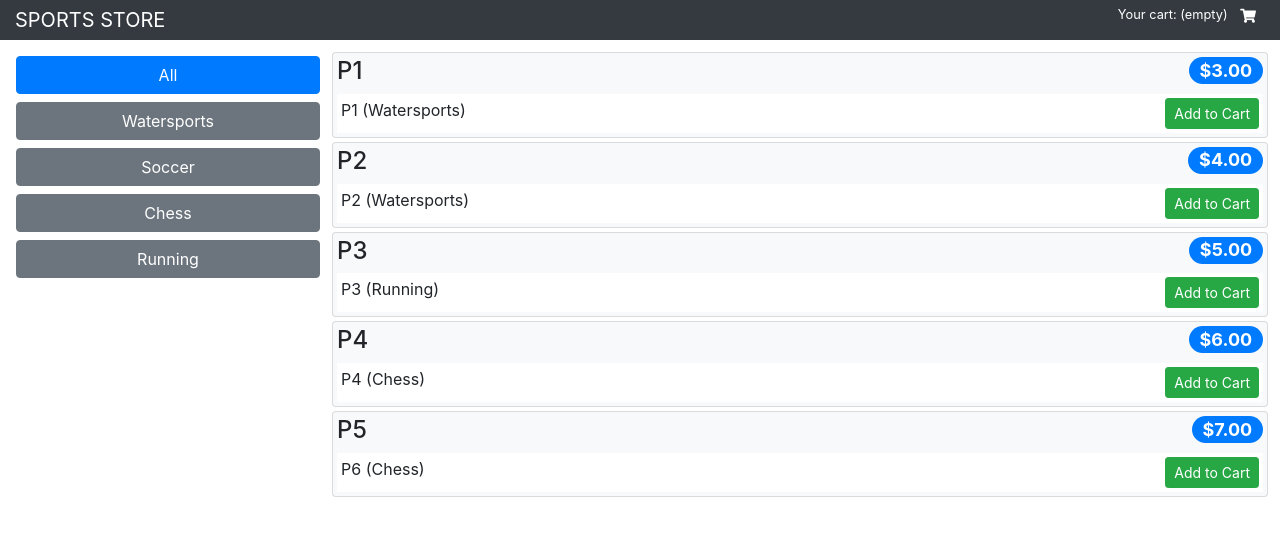
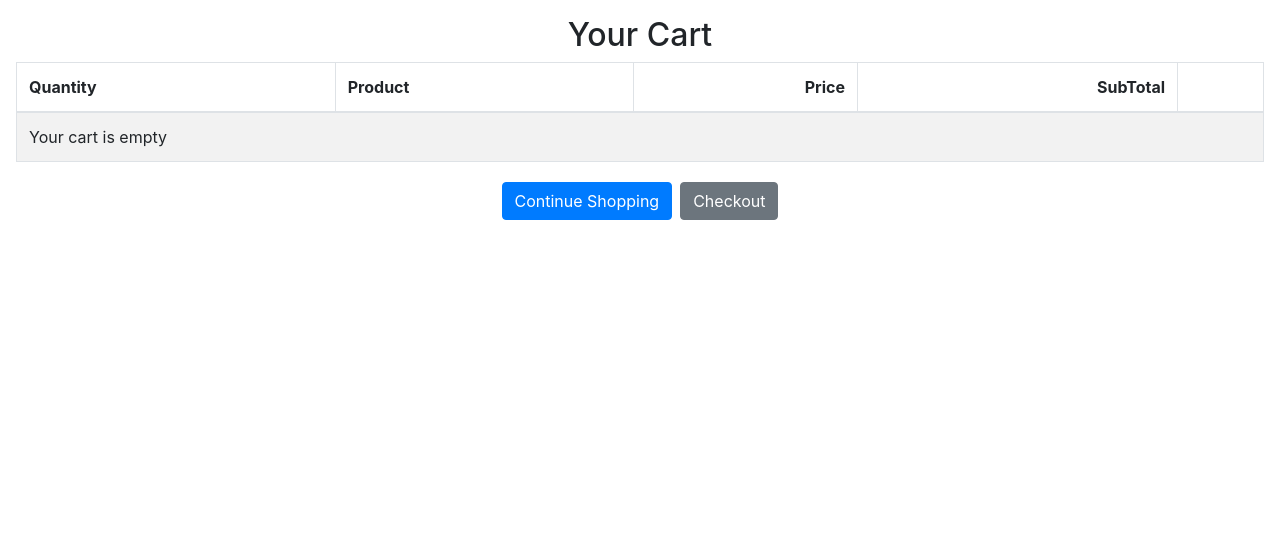
Before and after one commit to DsousaAlves/sportsstore, a React (Create React App) app: page /shop/cart in a window 1280 px wide. Before the commit this address led to /shop/products. Shown: the top 536 px of the page. Built offline with nearby package versions, Linux system fonts and the light colour scheme.

Commit message:
tabela com detalhes de produtos selecionados pelo usuario

```diff
--- a/src/data/CartReducer.js
+++ b/src/data/CartReducer.js
@@ -32,7 +32,7 @@
                     }
                 }
             );
-            return storeData || {};
+            return newStore;
         case ActionType.CART_REMOVE :
             let selection = newStore.cart.find(item => item.product.id === action.payload.id);
             newStore.cartItems -= selection.quantity;
--- /dev/null
+++ b/src/shop/CartDetails.js
@@ -0,0 +1,43 @@
+import React, { Component } from 'react';
+import {Link} from 'react-router-dom';
+import {CartDetailsRows} from './CartDetailsRows';
+
+export class CartDetails extends Component {
+
+    getLinkClasses = () => `btn btn-secondary m-1 ${this.props.cartItems === 0 ? "disabled" : ""}`;
+
+    render() {
+        return (
+            <div className="m-3">
+                <h2 className="text-center">Your Cart</h2>
+                <table className="table table-bordered table-striped">
+                    <thead>
+                        <tr>
+                            <th>Quantity</th>
+                            <th>Product</th>
+                            <th className="text-right">Price</th>
+                            <th className="text-right">SubTotal</th>
+                            <th></th>
+                        </tr>
+                    </thead>
+                    <tbody>
+                        <CartDetailsRows
+                            cart={this.props.cart}
+                            cartPrice={this.props.cartPrice}
+                            updateQuantity={this.props.updateCartQuantity}
+                            removeFromCart={this.props.removeFromCart}  />
+                    </tbody>
+
+                </table>
+                <div className="text-center">
+                    <Link className="btn btn-primary m-1" to="/shop">
+                        Continue Shopping
+                    </Link>
+                    <Link className={this.getLinkClasses()} to="/shop/checkout">
+                        Checkout
+                    </Link>
+                </div>
+            </div>
+        )
+    }
+}
--- /dev/null
+++ b/src/shop/CartDetailsRows.js
@@ -0,0 +1,39 @@
+import React, { Component } from 'react'
+
+export class CartDetailsRows extends Component {
+
+    handleChange = (product, event) => {
+        this.props.updateQuantity(product,event.target.value);
+    }
+    render() {
+        if(!this.props.cart || this.props.cart.length === 0){
+            return <tr>
+                <td colSpan="5">Your cart is empty</td>
+            </tr>
+        }else{
+            return <>
+                {
+                    this.props.cart.map(item =>
+                        <tr key={item.product.id}>
+                            <td>
+                                <input type="number" value={item.quantity} onChange={(ev) => this.handleChange(item.product, ev)} />
+                            </td>
+                            <td>{item.product.name}</td>
+                            <td>${item.product.price.toFixed(2)}</td>
+                            <td>${(item.quantity * item.product.price).toFixed(2)}</td>
+                            <td>
+                                <button className="btn btn-sm btn-danger" onClick={() => this.props.removeFromCart(item.product)}>
+                                Remove
+                                </button>
+                            </td>
+                        </tr>
+                    )}
+                    <tr>
+                        <th colSpan="3" className="text-right">Total:</th>
+                        <th colSpan="2">${this.props.cartPrice.toFixed(2)}</th>
+                    </tr>
+
+            </>
+        }
+    }
+}
--- a/src/shop/Shop.js
+++ b/src/shop/Shop.js
@@ -4,6 +4,12 @@
 import {CartSummary} from './CartSummary';
 
 export class Shop extends Component {
+
+    handleAddToCart = (...args) => {
+        this.props.addToCart(...args);
+        this.props.history.push("/shop/cart");
+    }
+
     render() {
 
         return (
@@ -19,7 +25,7 @@
                         <CategoryNavigation baseUrl="/shop/products" categories={this.props.categories} />
                     </div>
                     <div className="col-9 p-2">
-                        <ProductList products={this.props.products} addToCart={this.props.addToCart} />
+                        <ProductList products={this.props.products} addToCart={this.handleAddToCart} />
                     </div>
                 </div>
             </div>
--- a/src/shop/ShopConnector.js
+++ b/src/shop/ShopConnector.js
@@ -5,6 +5,7 @@
 import {DataTypes} from '../data/Types';
 import {Shop} from './Shop';
 import {addToCart, updateCartQuantity, removeFromCart, clearCart} from '../data/CartActionCreators';
+import {CartDetails} from './CartDetails';
 
 const mapStateToProps = (dataStore) => ({
     ...dataStore
@@ -24,6 +25,8 @@
             return <Switch>
                 <Route path="/shop/products/:category?"
                     render={(routeProps) => <Shop {...this.props} {...routeProps} products={filterProducts(this.props.products,routeProps.match.params.category)}/>} />
+                <Route path="/shop/cart" render={(routeProps) =>
+                    <CartDetails {...this.props} {...routeProps} />}/>
                 <Redirect to="/shop/products" />
             </Switch>
 
```
